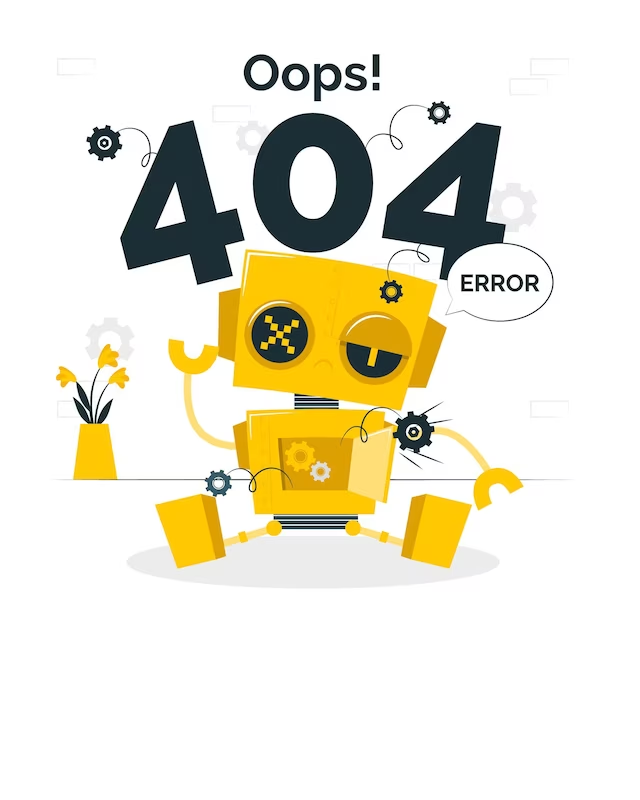
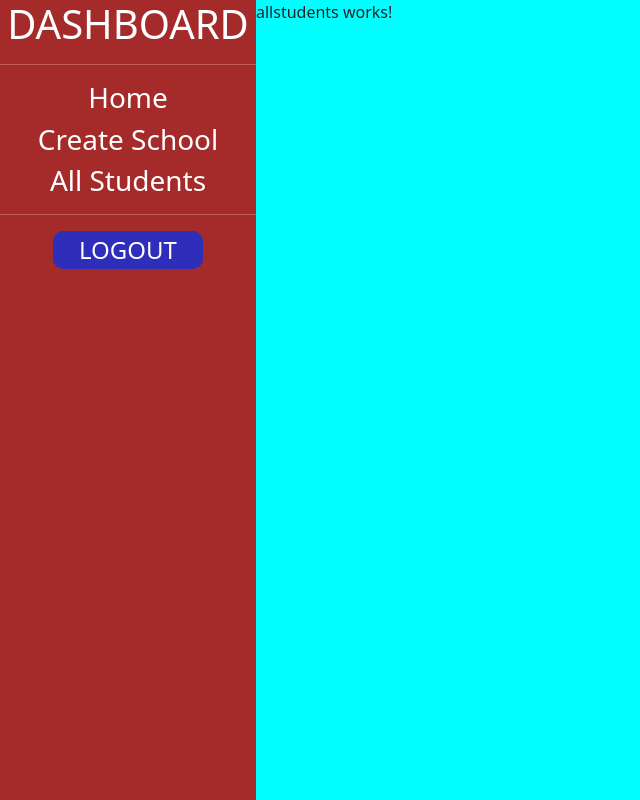
Before and after one commit to Bharath-2209/School-App, an Angular app: page /dashboard/allstudents in a window 1280 px wide. Shown: the whole page, without its empty margins (0-640 px from the left). Built offline with nearby package versions, Linux system fonts and the light colour scheme.

Commit message:
created all students view

```diff
--- /dev/null
+++ b/src/app/allstudents/allstudents.component.html
@@ -0,0 +1 @@
+<p>allstudents works!</p>
--- a/src/app/app-routing.module.ts
+++ b/src/app/app-routing.module.ts
@@ -6,13 +6,15 @@ import { PagenotfoundComponent } from './pagenotfound/pagenotfound.component';
 import { DashboardComponent } from './dashboard/dashboard.component';
 import { HomeComponent } from './home/home.component';
 import { CreateschoolComponent } from './createschool/createschool.component';
+import { AllstudentsComponent } from './allstudents/allstudents.component';
 
 const routes: Routes = [
   {path:"", component:LoginComponent},
   {path:"login", component:LoginComponent},
   {path: "dashboard", component:DashboardComponent, children:[
     {path: "home", component:HomeComponent},
-    {path: "createschool", component:CreateschoolComponent}
+    {path: "createschool", component:CreateschoolComponent},
+    {path: "allstudents", component:AllstudentsComponent},
   ]},
   {path:"**", component:PagenotfoundComponent},
 
--- a/src/app/app.module.ts
+++ b/src/app/app.module.ts
@@ -8,6 +8,7 @@ import { PagenotfoundComponent } from './pagenotfound/pagenotfound.component';
 import { DashboardComponent } from './dashboard/dashboard.component';
 import { HomeComponent } from './home/home.component';
 import { CreateschoolComponent } from './createschool/createschool.component';
+import { AllstudentsComponent } from './allstudents/allstudents.component';
 
 @NgModule({
   declarations: [
@@ -16,7 +17,8 @@ import { CreateschoolComponent } from './createschool/createschool.component';
     PagenotfoundComponent,
     DashboardComponent,
     HomeComponent,
-    CreateschoolComponent
+    CreateschoolComponent,
+    AllstudentsComponent
   ],
   imports: [
     BrowserModule,
--- a/src/app/dashboard/dashboard.component.html
+++ b/src/app/dashboard/dashboard.component.html
@@ -4,7 +4,7 @@
         <hr>
         <h3 routerLink="home">Home</h3>
         <h3 routerLink="createschool">Create School</h3>
-        <h3>All Students</h3>
+        <h3 routerLink="allstudents">All Students</h3>
 
         <hr>
         <button>Logout</button>
```
Also changed, not shown: src/app/allstudents/allstudents.component.ts (added, +10 -0 lines), src/app/allstudents/allstudents.component.css (added), 1 other file (tests, documents, lock files or other folders).
